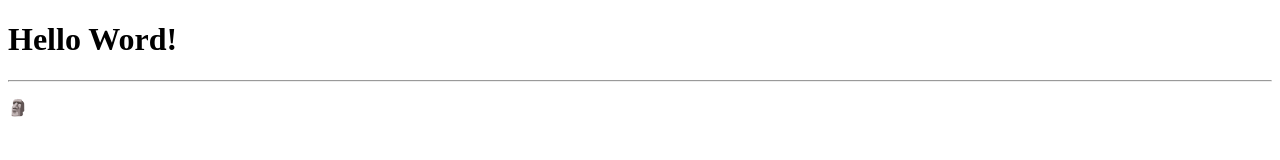
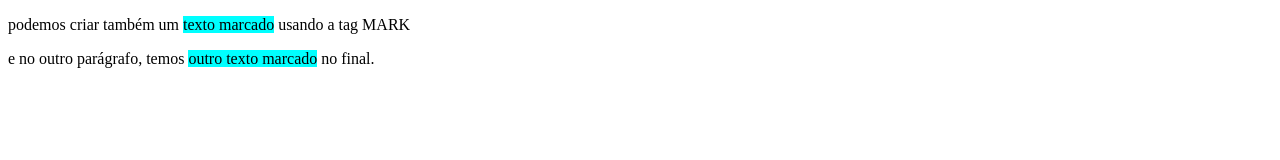
Before and after one commit to guthierrycordeiro-droid/Front-End, a plain HTML site: page index.html in a window 1280 px wide. Drawn offline with Linux system fonts and the light colour scheme.

Commit message:
Add files via upload

```diff
--- a/index.html
+++ b/index.html
@@ -1,17 +1,18 @@
 <!DOCTYPE html>
-<html lang="pt-br">
+<html lang="PT-BR">
 <head>
     <meta charset="UTF-8">
     <meta name="viewport" content="width=device-width, initial-scale=1.0">
-    <title>Aula 01</title>
+    <title>AULA 7</title>
+    <style>
+        mark {
+            background-color: aqua;
+        }
+    </style>
+</head>
+<body>
+    <p>podemos criar também um <mark> texto marcado</mark> usando a tag MARK</p> <!--tags para deixar algo marcado-->
+    <p>e no outro parágrafo, temos <mark> outro texto marcado</mark> no final.</p>
 
-</head>
-<body><h1>
-        Hello Word!
-</h1>
-    <hr>
-    <p>
-        &#128511;
-    </p>
 </body>
 </html>
```
